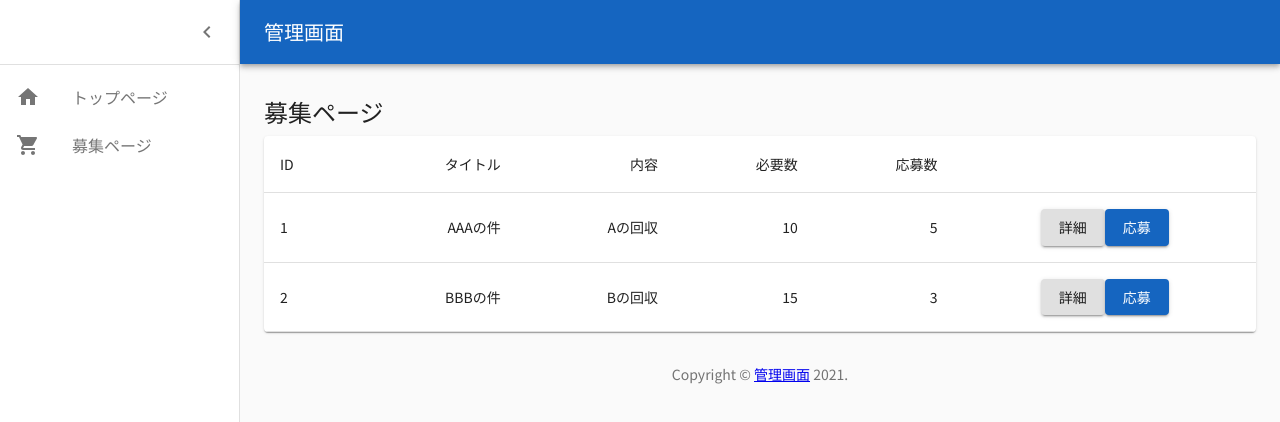
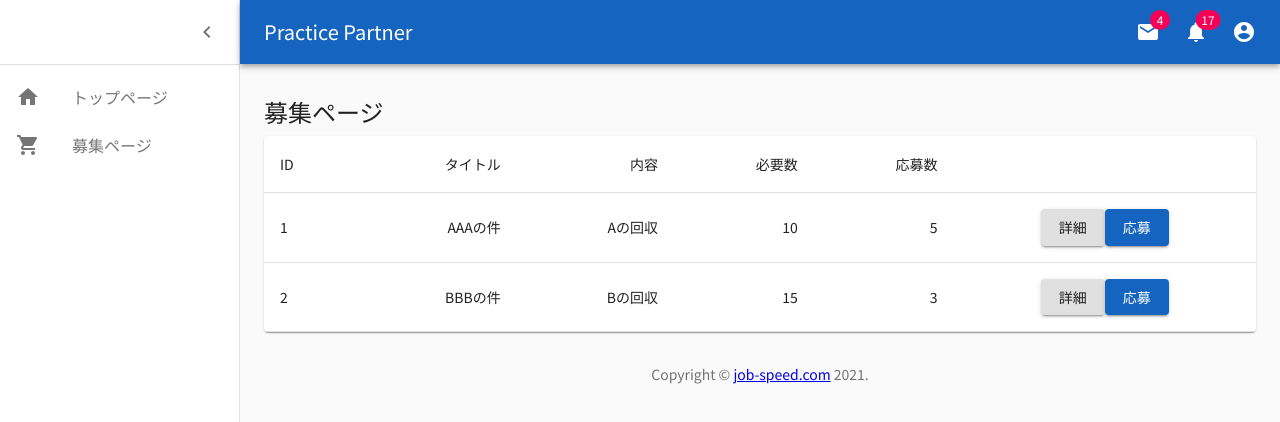
Before and after one commit to nakashi120/practice-partner, a React (Create React App) app: page /wanteds in a window 1280 px wide. Shown: the top 422 px of the page. Built offline with nearby package versions, Linux system fonts and the light colour scheme.

Commit message:
add mail, notification, and profile button on app bar

```diff
--- a/src/components/templates/GenericTemplate.tsx
+++ b/src/components/templates/GenericTemplate.tsx
@@ -22,6 +22,13 @@ import ShoppingCartIcon from "@material-ui/icons/ShoppingCart"
 import ListItem from "@material-ui/core/ListItem"
 import ListItemIcon from "@material-ui/core/ListItemIcon"
 import ListItemText from "@material-ui/core/ListItemText"
+import AccountCircle from "@material-ui/icons/AccountCircle"
+import MailIcon from "@material-ui/icons/Mail"
+import NotificationsIcon from "@material-ui/icons/Notifications"
+import MoreIcon from "@material-ui/icons/MoreVert"
+import Badge from "@material-ui/core/Badge"
+import MenuItem from "@material-ui/core/MenuItem"
+import Menu from "@material-ui/core/Menu"
 
 const drawerWidth = 240
 
@@ -138,7 +145,7 @@ const Copyright = () => {
     <Typography variant="body2" color="textSecondary" align="center">
       {"Copyright © "}
       <Link color="inherit" to="/">
-        管理画面
+        job-speed.com
       </Link>{" "}
       {new Date().getFullYear()}
       {"."}
@@ -155,7 +162,9 @@ const GenericTemplate: React.FC<GenericTemplateProps> = ({
   children,
   title,
 }) => {
+  const [anchorEl, setAnchorEl] = React.useState(null)
   const classes = useStyles()
+  const isMenuOpen = Boolean(anchorEl)
   const [open, setOpen] = React.useState(true)
   const handleDrawerOpen = () => {
     setOpen(true)
@@ -163,6 +172,27 @@ const GenericTemplate: React.FC<GenericTemplateProps> = ({
   const handleDrawerClose = () => {
     setOpen(false)
   }
+  const handleProfileMenuOpen = (event: any) => {
+    setAnchorEl(event.currentTarget)
+  }
+  const handleMenuClose = () => {
+    setAnchorEl(null)
+  }
+  const menuId = "primary-search-account-menu"
+  const renderMenu = (
+    <Menu
+      anchorEl={anchorEl}
+      anchorOrigin={{ vertical: "top", horizontal: "right" }}
+      id={menuId}
+      keepMounted
+      transformOrigin={{ vertical: "top", horizontal: "right" }}
+      open={isMenuOpen}
+      onClose={handleMenuClose}
+    >
+      <MenuItem onClick={handleMenuClose}>Profile</MenuItem>
+      <MenuItem onClick={handleMenuClose}>My account</MenuItem>
+    </Menu>
+  )
 
   return (
     <ThemeProvider theme={theme}>
@@ -192,10 +222,31 @@ const GenericTemplate: React.FC<GenericTemplateProps> = ({
               noWrap
               className={classes.title}
             >
-              管理画面
+              Practice Partner
             </Typography>
+            <IconButton aria-label="show 4 new mails" color="inherit">
+              <Badge badgeContent={4} color="secondary">
+                <MailIcon />
+              </Badge>
+            </IconButton>
+            <IconButton aria-label="show 17 new notifications" color="inherit">
+              <Badge badgeContent={17} color="secondary">
+                <NotificationsIcon />
+              </Badge>
+            </IconButton>
+            <IconButton
+              edge="end"
+              aria-label="account of current user"
+              aria-controls={menuId}
+              aria-haspopup="true"
+              onClick={handleProfileMenuOpen}
+              color="inherit"
+            >
+              <AccountCircle />
+            </IconButton>
           </Toolbar>
         </AppBar>
+        {renderMenu}
         <Drawer
           variant="permanent"
           classes={{
```
